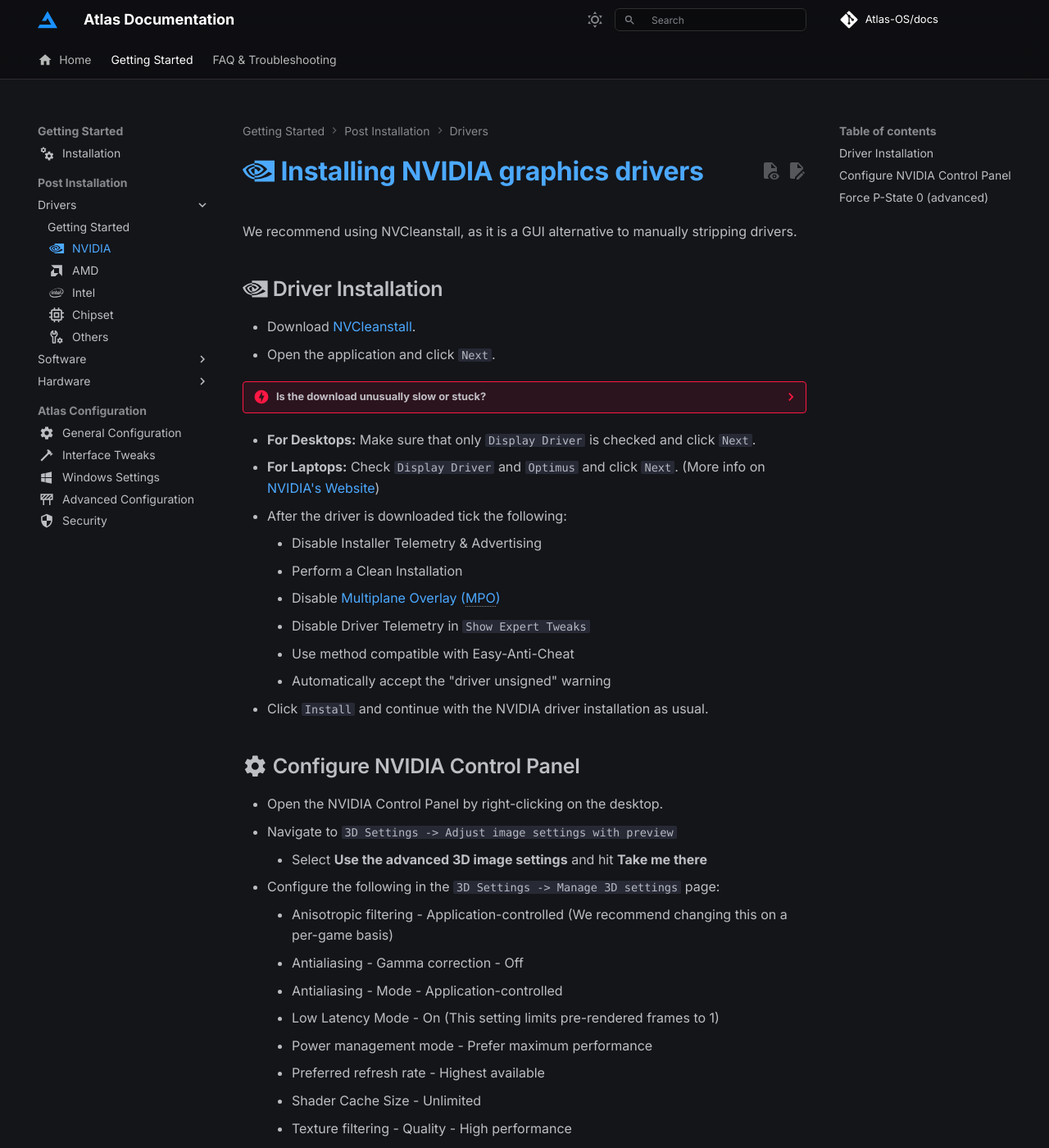
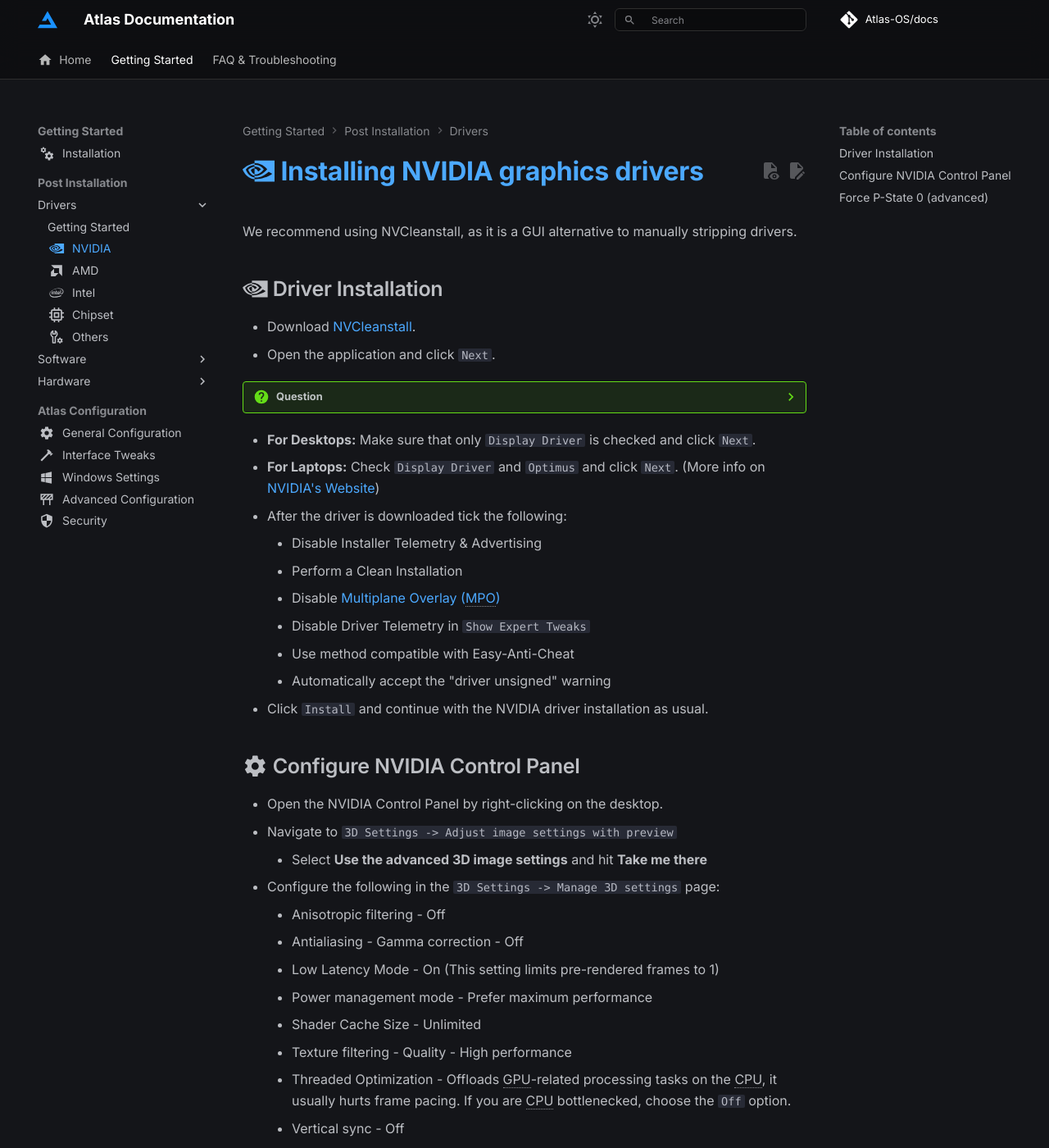
Before and after one commit to Atlas-OS/docs, an MkDocs documentation site: the page built from docs/getting-started/post-installation/drivers/nvidia.md, in a window 1280 px wide and 1400 px high. Shown: the whole window at 82% size. Built offline with MkDocs 1.6.1 and Material for MkDocs 9.7.7, drawn with Linux system fonts in a browser that asks for light colours; some web fonts are replaced; comment, search, counter and statistics services are not loaded.

Commit message:
update nvidia.md
- changed icon after feedback from asterisk
- reverted performance settings after feedback xyueta

```diff
--- a/docs/getting-started/post-installation/drivers/nvidia.md
+++ b/docs/getting-started/post-installation/drivers/nvidia.md
@@ -12,7 +12,7 @@ We recommend using NVCleanstall, as it is a GUI alternative to manually strippin
 - Download [NVCleanstall](https://www.techpowerup.com/download/techpowerup-nvcleanstall).
 - Open the application and click ``Next``.
 
-??? danger "Is the download unusually slow or stuck?"
+??? question Slow or Stuck Download
     Go to [NVIDIA's advanced driver search](https://www.nvidia.com/download/find.aspx) and download the latest Game Ready Driver after selecting your hardware and operating system.
     Launch NVCleanstall, choose ``Use driver files on disk`` and locate the previously downloaded driver. Hit ``Next`` and continue with the installation.
 
@@ -34,12 +34,10 @@ We recommend using NVCleanstall, as it is a GUI alternative to manually strippin
 - Navigate to ``3D Settings -> Adjust image settings with preview``
     - Select **Use the advanced 3D image settings** and hit **Take me there**
 - Configure the following in the ``3D Settings -> Manage 3D settings`` page:
-    - Anisotropic filtering - Application-controlled (We recommend changing this on a per-game basis)
+    - Anisotropic filtering - Off
     - Antialiasing - Gamma correction - Off
-    - Antialiasing - Mode - Application-controlled
     - Low Latency Mode - On (This setting limits pre-rendered frames to 1)
     - Power management mode - Prefer maximum performance
-    - Preferred refresh rate - Highest available
     - Shader Cache Size - Unlimited
     - Texture filtering - Quality - High performance
     - Threaded Optimization - Offloads GPU-related processing tasks on the CPU, it usually hurts frame pacing. If you are CPU bottlenecked, choose the ``Off`` option.
```
